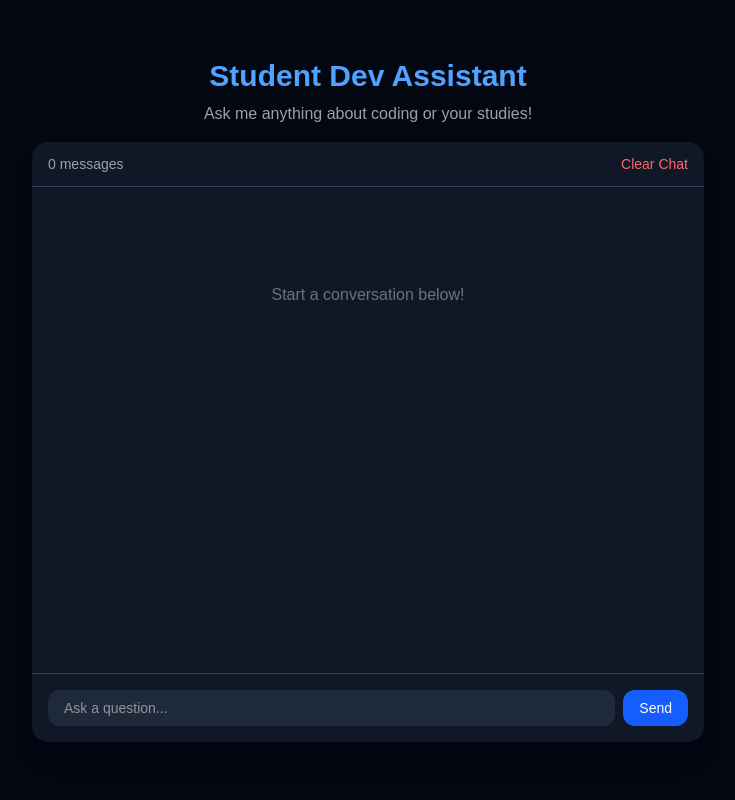
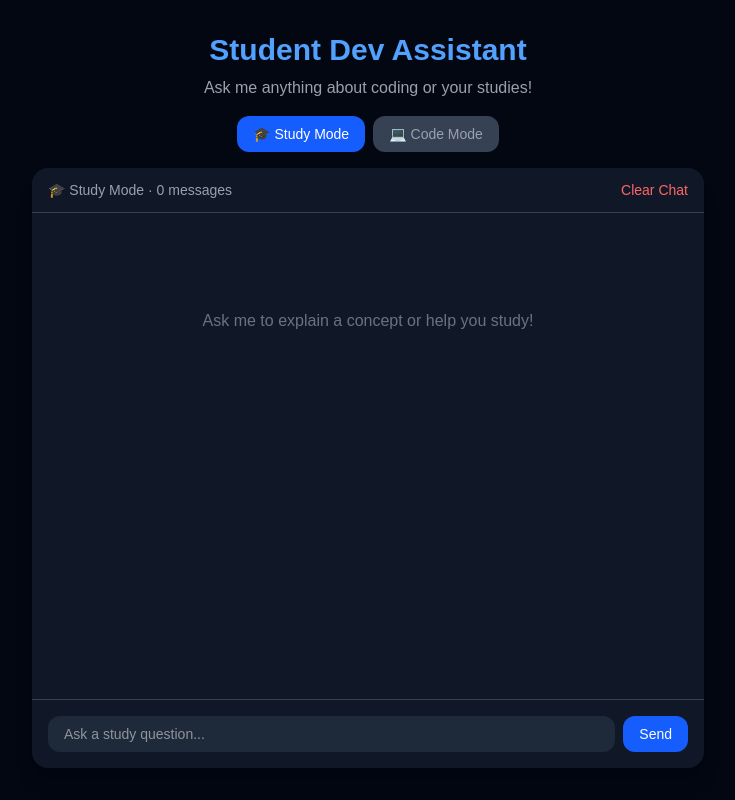
Before and after one commit to 27fjavaid/student-dev-assistant, a Next.js app: page / in a window 1280 px wide. Shown: the whole page, without its empty margins (272-1007 px from the left). Built offline with nearby package versions, Linux system fonts and the light colour scheme.

Commit message:
add study and code mode toggle

```diff
--- a/app/api/chat/route.js
+++ b/app/api/chat/route.js
@@ -4,21 +4,33 @@ const groq = new Groq({
   apiKey: process.env.GROQ_API_KEY,
 });
 
+const systemPrompts = {
+  study: `You are a friendly and encouraging study assistant for students. Your job is to:
+  - Explain complex concepts in simple, easy to understand terms
+  - Help students prepare for exams by summarizing key points
+  - Answer questions about any academic subject
+  - Break down difficult topics step by step
+  - Use analogies and examples to make things clear
+  Be patient, supportive, and always check if the student understood.`,
+
+  code: `You are an expert coding assistant for student developers. Your job is to:
+  - Help debug code and explain what went wrong
+  - Explain programming concepts clearly with examples
+  - Suggest best practices and improvements
+  - Answer questions about any programming language or framework
+  - Help students learn to think like a developer
+  Always explain your reasoning so the student learns, not just gets the answer.`,
+};
+
 export async function POST(request) {
-  const { messages } = await request.json();
+  const { messages, mode } = await request.json();
 
   const completion = await groq.chat.completions.create({
     model: "llama-3.3-70b-versatile",
     messages: [
       {
         role: "system",
-        content: `You are a helpful assistant for students who are learning to code and studying tech subjects.
-        You can help with:
-        - Explaining coding concepts and debugging code
-        - Breaking down complex topics in simple terms
-        - Helping study for exams
-        - Answering questions about computer science and software development
-        Be friendly, encouraging, and clear in your explanations.`,
+        content: systemPrompts[mode] || systemPrompts.study,
       },
       ...messages,
     ],
--- a/app/page.tsx
+++ b/app/page.tsx
@@ -2,11 +2,15 @@
 
 import { useState } from "react";
 
+type Message = { role: string; content: string };
+type Mode = "study" | "code";
+
 export default function Home() {
-  const [messages, setMessages] = useState<{role: string, content: string}[]>([]);
+  const [messages, setMessages] = useState<Message[]>([]);
   const [input, setInput] = useState("");
   const [loading, setLoading] = useState(false);
   const [copied, setCopied] = useState<number | null>(null);
+  const [mode, setMode] = useState<Mode>("study");
 
   const sendMessage = async () => {
     if (!input.trim()) return;
@@ -20,7 +24,7 @@ export default function Home() {
     const response = await fetch("/api/chat", {
       method: "POST",
       headers: { "Content-Type": "application/json" },
-      body: JSON.stringify({ messages: updatedMessages }),
+      body: JSON.stringify({ messages: updatedMessages, mode }),
     });
 
     const data = await response.json();
@@ -41,22 +45,43 @@ export default function Home() {
       <h1 className="text-3xl font-bold mb-2 text-blue-400">Student Dev Assistant</h1>
       <p className="text-gray-400 mb-4">Ask me anything about coding or your studies!</p>
 
+      {/* Mode Toggle */}
+      <div className="flex gap-2 mb-4">
+        <button
+          onClick={() => { setMode("study"); clearChat(); }}
+          className={`px-4 py-2 rounded-xl text-sm font-medium transition ${
+            mode === "study" ? "bg-blue-600 text-white" : "bg-gray-700 text-gray-400 hover:bg-gray-600"
+          }`}
+        >
+          🎓 Study Mode
+        </button>
+        <button
+          onClick={() => { setMode("code"); clearChat(); }}
+          className={`px-4 py-2 rounded-xl text-sm font-medium transition ${
+            mode === "code" ? "bg-green-600 text-white" : "bg-gray-700 text-gray-400 hover:bg-gray-600"
+          }`}
+        >
+          💻 Code Mode
+        </button>
+      </div>
+
       <div className="w-full max-w-2xl bg-gray-900 rounded-2xl shadow-xl flex flex-col h-[600px]">
 
-        {/* Header with clear button */}
+        {/* Header */}
         <div className="flex justify-between items-center px-4 py-3 border-b border-gray-700">
-          <span className="text-sm text-gray-400">{messages.length} messages</span>
-          <button
-            onClick={clearChat}
-            className="text-sm text-red-400 hover:text-red-300 transition"
-          >
+          <span className="text-sm text-gray-400">
+            {mode === "study" ? "🎓 Study Mode" : "💻 Code Mode"} · {messages.length} messages
+          </span>
+          <button onClick={clearChat} className="text-sm text-red-400 hover:text-red-300 transition">
             Clear Chat
           </button>
         </div>
 
         <div className="flex-1 overflow-y-auto p-4 space-y-4">
           {messages.length === 0 && (
-            <p className="text-gray-500 text-center mt-20">Start a conversation below!</p>
+            <p className="text-gray-500 text-center mt-20">
+              {mode === "study" ? "Ask me to explain a concept or help you study!" : "Paste your code and I'll help you debug it!"}
+            </p>
           )}
           {messages.map((msg, i) => (
             <div key={i} className={`flex ${msg.role === "user" ? "justify-end" : "justify-start"}`}>
@@ -87,7 +112,7 @@ export default function Home() {
         <div className="p-4 border-t border-gray-700 flex gap-2">
           <input
             className="flex-1 bg-gray-800 text-white rounded-xl px-4 py-2 text-sm outline-none"
-            placeholder="Ask a question..."
+            placeholder={mode === "study" ? "Ask a study question..." : "Paste your code or describe a bug..."}
             value={input}
             onChange={(e) => setInput(e.target.value)}
             onKeyDown={(e) => e.key === "Enter" && sendMessage()}
```
